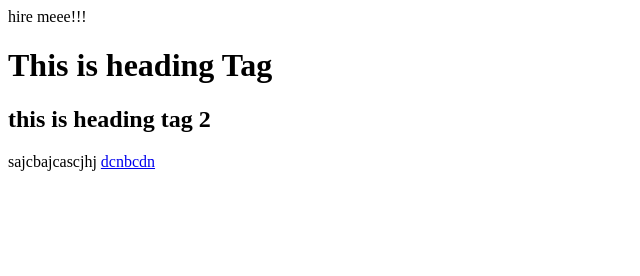
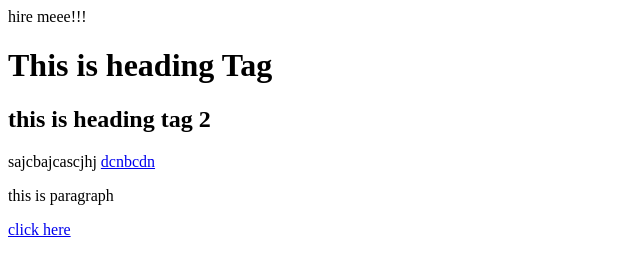
Before and after one commit to Virat2003/rane09, a plain HTML site: page index.html in a window 1280 px wide. Shown: the whole page, without its empty margins (0-640 px from the left). Drawn offline with Linux system fonts and the light colour scheme.

Commit message:
added paragraph and ancher tag

```diff
--- a/index.html
+++ b/index.html
@@ -4,3 +4,6 @@
 <h2> this is heading tag 2</h2>
 <span>sajcbajcascjhj</span>
 <a href="https://mail.google.com/mail/u/0/#inbox/FMfcgzQbgJNNsxXVPNNddzvwTMcTlWQh">dcnbcdn</a>
+
+<p> this is paragraph </p>
+<a href="www.google.com">click here</a>
```
